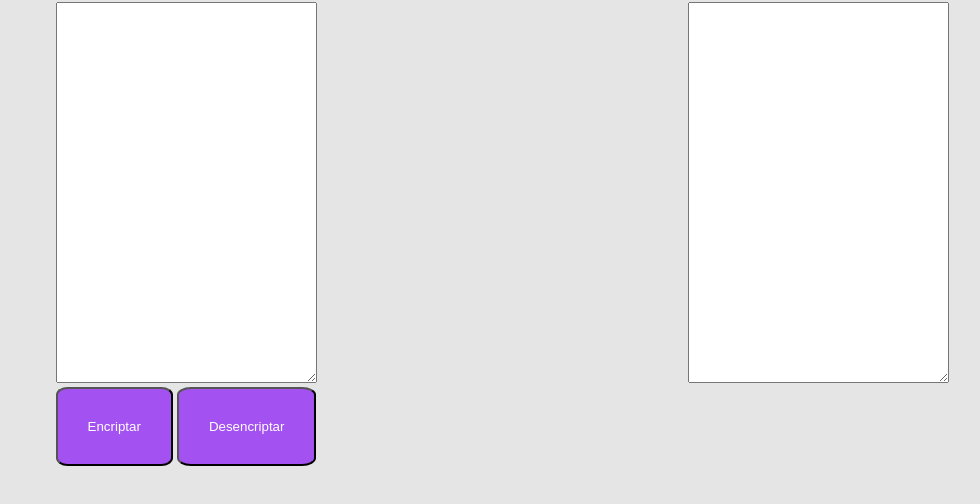
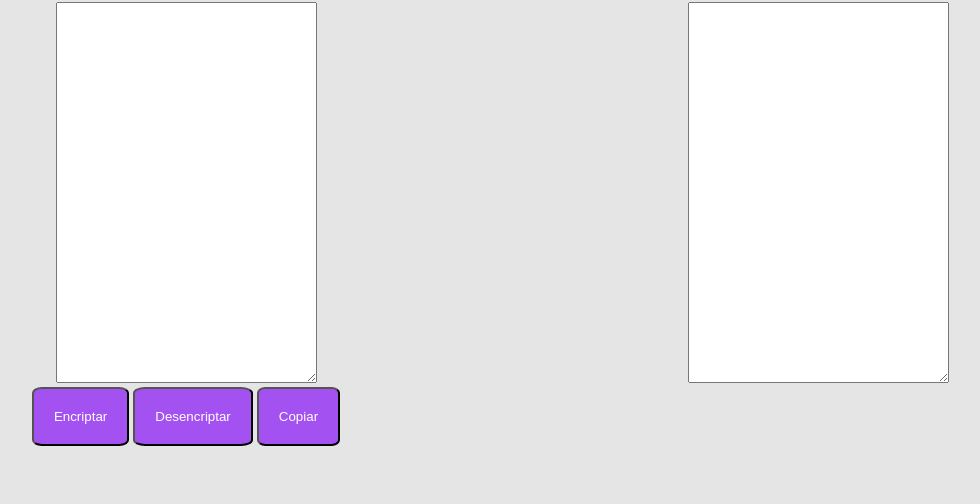
Before and after one commit to luislopez-dev/encriptador, a plain HTML site: page index.html in a window 1280 px wide. Shown: the part 78-582 px from the top of the page, without its empty margins (138-1118 px from the left). Drawn offline with Linux system fonts and the light colour scheme.

Commit message:
Creating copy button

```diff
--- a/index.css
+++ b/index.css
@@ -5,7 +5,7 @@ h1 { text-align: center;}
 button { border-radius: 10%;
          background-color: rgb(164, 81, 241);
          color: white;
-         padding: 30px;
+         padding: 20px;
         }
 
 button:hover {
--- a/index.html
+++ b/index.html
@@ -25,6 +25,8 @@
         <button onclick="encrypt()">Encriptar</button>
 
         <button onclick="decrypt()">Desencriptar</button>
+
+        <button onclick="copy_text()">Copiar</button>
       </div>
 
       <div class="column">
--- a/index.js
+++ b/index.js
@@ -9,3 +9,15 @@ function encrypt() {
 function decrypt(){
   out_box.value = out_box.value.split("").reverse().join("");
 }
+
+function copy_text(){
+
+  var copyText = in_box;
+
+  copyText.select();
+
+  copyText.setSelectionRange(0, 99999);
+
+  navigator.clipboard.writeText(copyText.value);
+
+}
```
